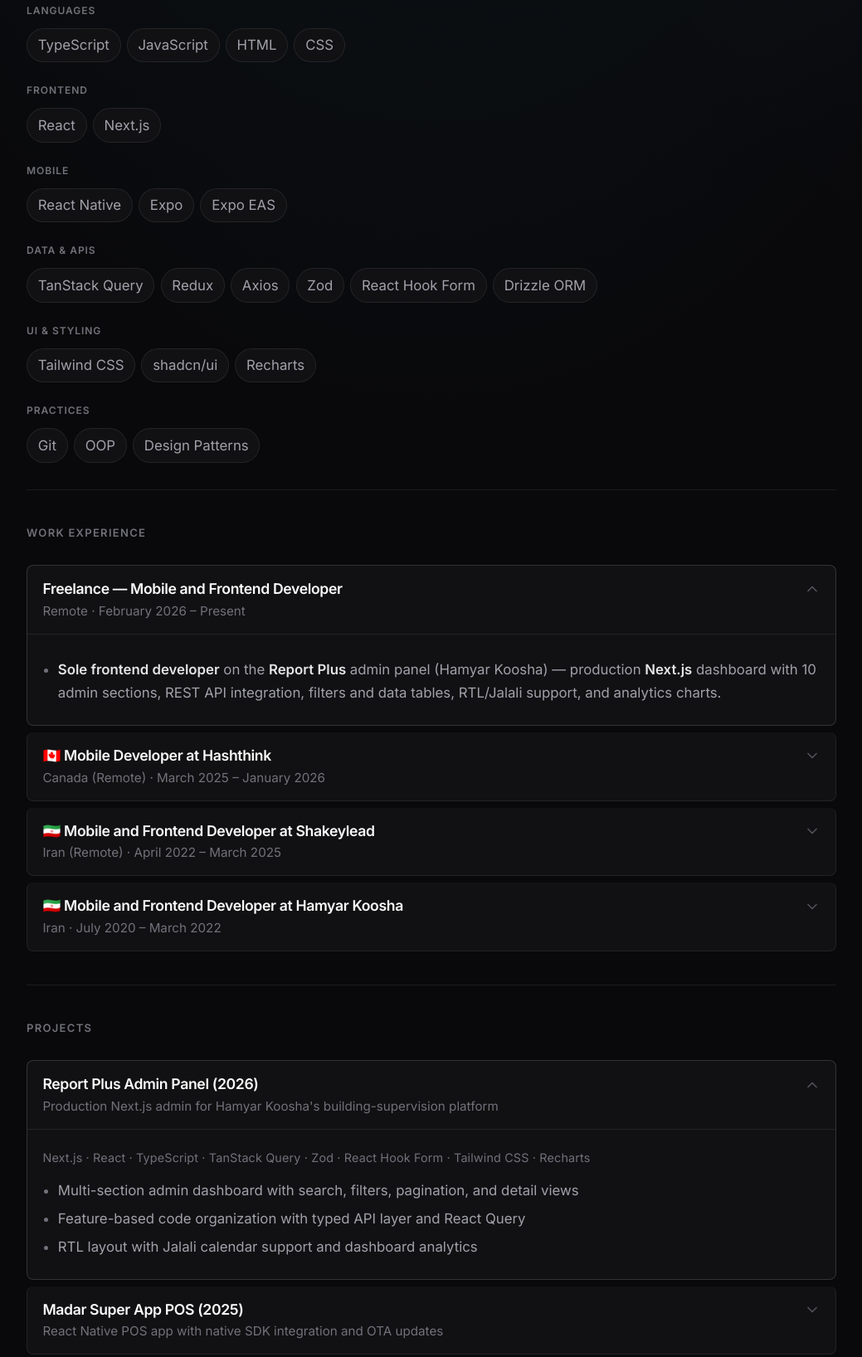
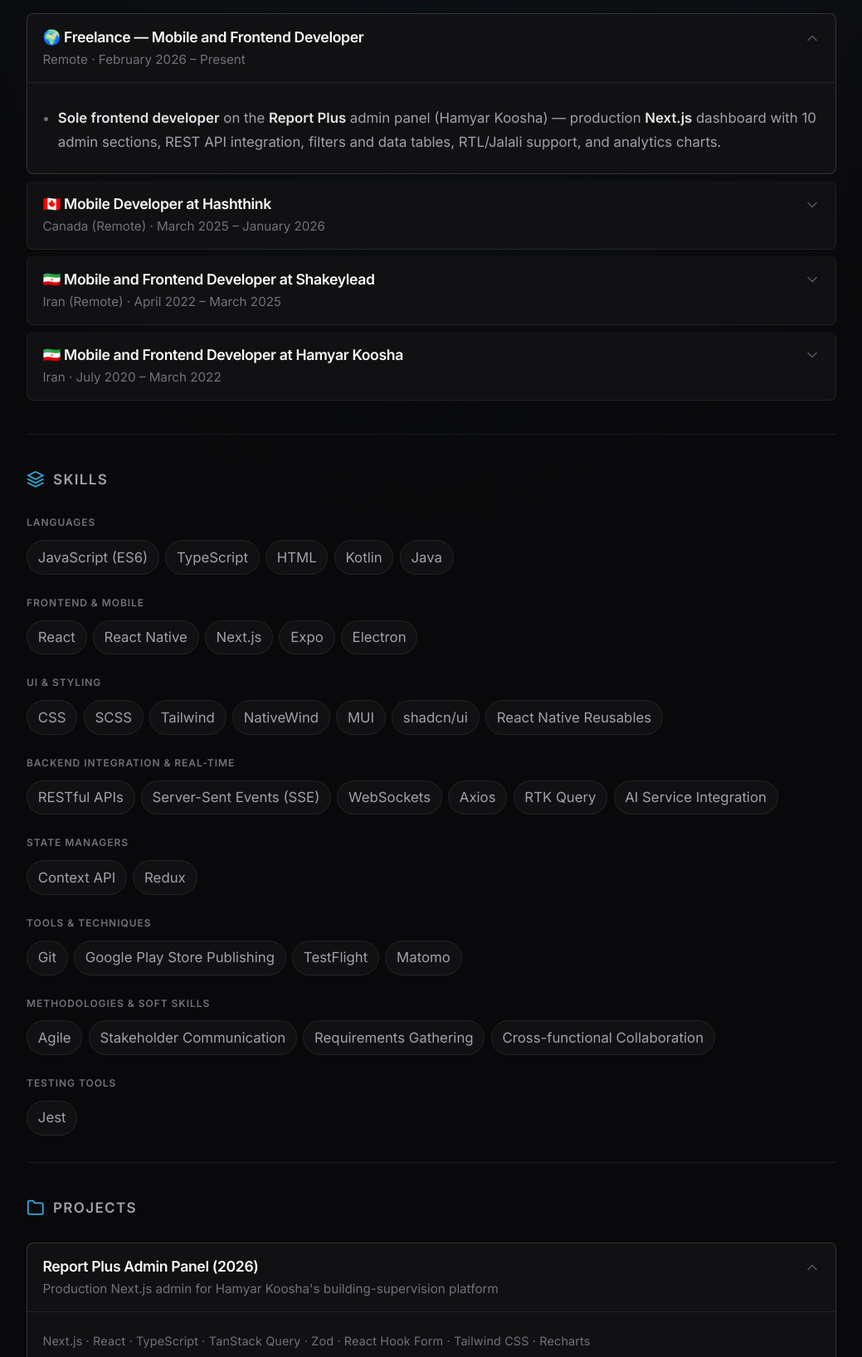
Before and after one commit to AminDannak/AminDannak.github.io, a plain HTML site: page index.html in a window 1280 px wide. Shown: the part 781-2417 px from the top of the page at 83% size, without its empty margins (120-1159 px from the left). Drawn offline with Linux system fonts and the light colour scheme.

Commit message:
feat: add education section and reorder sections

```diff
--- a/index.html
+++ b/index.html
@@ -167,12 +167,26 @@
         }
 
         h2 {
-            font-size: 0.8125rem;
+            font-size: 1.0625rem;
             font-weight: 600;
             text-transform: uppercase;
-            letter-spacing: 0.1em;
+            letter-spacing: 0.08em;
             margin: 0 0 1.75rem;
-            color: var(--text-faint);
+            color: var(--text-muted);
+        }
+
+        .section-title {
+            display: flex;
+            align-items: center;
+            gap: 0.65rem;
+        }
+
+        .section-title-icon {
+            width: 1.35rem;
+            height: 1.35rem;
+            flex-shrink: 0;
+            color: var(--accent);
+            opacity: 0.9;
         }
 
         .experience-item, .project-item {
@@ -521,7 +535,10 @@
                 <img src="./amin.webp" class="about-image"/>
             </div>
             <div>
-                <h2>About Me</h2>
+                <h2 class="section-title">
+                    <svg class="section-title-icon" xmlns="http://www.w3.org/2000/svg" viewBox="0 0 24 24" fill="none" stroke="currentColor" stroke-width="2" stroke-linecap="round" stroke-linejoin="round" aria-hidden="true"><path d="M20 21v-2a4 4 0 0 0-4-4H8a4 4 0 0 0-4 4v2"></path><circle cx="12" cy="7" r="4"></circle></svg>
+                    About Me
+                </h2>
                 <p>
                     I'm a mobile and frontend developer with <strong>a decade</strong> of experience shipping <strong>React</strong>, <strong>React Native</strong>, and <strong>Next.js</strong> products — from fintech and digital signature apps to AI-powered mobile tools and production admin dashboards.
                 </p>
@@ -533,68 +550,14 @@
         </section>
 
         <section class="to-appear">
-            <h2>Skills</h2>
-            <div class="skills-groups">
-                <div class="skills-group">
-                    <h3 class="skills-group-title">Languages</h3>
-                    <ul class="skills-list">
-                        <li>TypeScript</li>
-                        <li>JavaScript</li>
-                        <li>HTML</li>
-                        <li>CSS</li>
-                    </ul>
-                </div>
-                <div class="skills-group">
-                    <h3 class="skills-group-title">Frontend</h3>
-                    <ul class="skills-list">
-                        <li>React</li>
-                        <li>Next.js</li>
-                    </ul>
-                </div>
-                <div class="skills-group">
-                    <h3 class="skills-group-title">Mobile</h3>
-                    <ul class="skills-list">
-                        <li>React Native</li>
-                        <li>Expo</li>
-                        <li>Expo EAS</li>
-                    </ul>
-                </div>
-                <div class="skills-group">
-                    <h3 class="skills-group-title">Data &amp; APIs</h3>
-                    <ul class="skills-list">
-                        <li>TanStack Query</li>
-                        <li>Redux</li>
-                        <li>Axios</li>
-                        <li>Zod</li>
-                        <li>React Hook Form</li>
-                        <li>Drizzle ORM</li>
-                    </ul>
-                </div>
-                <div class="skills-group">
-                    <h3 class="skills-group-title">UI &amp; Styling</h3>
-                    <ul class="skills-list">
-                        <li>Tailwind CSS</li>
-                        <li>shadcn/ui</li>
-                        <li>Recharts</li>
-                    </ul>
-                </div>
-                <div class="skills-group">
-                    <h3 class="skills-group-title">Practices</h3>
-                    <ul class="skills-list">
-                        <li>Git</li>
-                        <li>OOP</li>
-                        <li>Design Patterns</li>
-                    </ul>
-                </div>
-            </div>
-        </section>
-
-        <section class="to-appear">
-            <h2>Work Experience</h2>
+            <h2 class="section-title">
+                <svg class="section-title-icon" xmlns="http://www.w3.org/2000/svg" viewBox="0 0 24 24" fill="none" stroke="currentColor" stroke-width="2" stroke-linecap="round" stroke-linejoin="round" aria-hidden="true"><rect x="2" y="7" width="20" height="14" rx="2" ry="2"></rect><path d="M16 21V5a2 2 0 0 0-2-2h-4a2 2 0 0 0-2 2v16"></path></svg>
+                Work Experience
+            </h2>
             <details class="accordion experience-item" open>
                 <summary>
                     <div class="accordion-head">
-                        <span class="accordion-title">Freelance — Mobile and Frontend Developer</span>
+                        <span class="accordion-title">🌍 Freelance — Mobile and Frontend Developer</span>
                         <span class="accordion-meta">Remote · February 2026 – Present</span>
                     </div>
                     <span class="accordion-chevron" aria-hidden="true"></span>
@@ -668,7 +631,93 @@
         </section>
 
         <section class="to-appear">
-            <h2>Projects</h2>
+            <h2 class="section-title">
+                <svg class="section-title-icon" xmlns="http://www.w3.org/2000/svg" viewBox="0 0 24 24" fill="none" stroke="currentColor" stroke-width="2" stroke-linecap="round" stroke-linejoin="round" aria-hidden="true"><polygon points="12 2 2 7 12 12 22 7 12 2"></polygon><polyline points="2 17 12 22 22 17"></polyline><polyline points="2 12 12 17 22 12"></polyline></svg>
+                Skills
+            </h2>
+            <div class="skills-groups">
+                <div class="skills-group">
+                    <h3 class="skills-group-title">Languages</h3>
+                    <ul class="skills-list">
+                        <li>JavaScript (ES6)</li>
+                        <li>TypeScript</li>
+                        <li>HTML</li>
+                        <li>Kotlin</li>
+                        <li>Java</li>
+                    </ul>
+                </div>
+                <div class="skills-group">
+                    <h3 class="skills-group-title">Frontend &amp; Mobile</h3>
+                    <ul class="skills-list">
+                        <li>React</li>
+                        <li>React Native</li>
+                        <li>Next.js</li>
+                        <li>Expo</li>
+                        <li>Electron</li>
+                    </ul>
+                </div>
+                <div class="skills-group">
+                    <h3 class="skills-group-title">UI &amp; Styling</h3>
+                    <ul class="skills-list">
+                        <li>CSS</li>
+                        <li>SCSS</li>
+                        <li>Tailwind</li>
+                        <li>NativeWind</li>
+                        <li>MUI</li>
+                        <li>shadcn/ui</li>
+                        <li>React Native Reusables</li>
+                    </ul>
+                </div>
+                <div class="skills-group">
+                    <h3 class="skills-group-title">Backend Integration &amp; Real-Time</h3>
+                    <ul class="skills-list">
+                        <li>RESTful APIs</li>
+                        <li>Server-Sent Events (SSE)</li>
+                        <li>WebSockets</li>
+                        <li>Axios</li>
+                        <li>RTK Query</li>
+                        <li>AI Service Integration</li>
+                    </ul>
+                </div>
+                <div class="skills-group">
+                    <h3 class="skills-group-title">State Managers</h3>
+                    <ul class="skills-list">
+                        <li>Context API</li>
+                        <li>Redux</li>
+                    </ul>
+                </div>
+                <div class="skills-group">
+                    <h3 class="skills-group-title">Tools &amp; Techniques</h3>
+                    <ul class="skills-list">
+                        <li>Git</li>
+                        <li>Google Play Store Publishing</li>
+                        <li>TestFlight</li>
+                        <li>Matomo</li>
+                    </ul>
+                </div>
+                <div class="skills-group">
+                    <h3 class="skills-group-title">Methodologies &amp; Soft Skills</h3>
+                    <ul class="skills-list">
+                        <li>Agile</li>
+                        <li>Stakeholder Communication</li>
+                        <li>Requirements Gathering</li>
+                        <li>Cross-functional Collaboration</li>
+                    </ul>
+                </div>
+                <div class="skills-group">
+                    <h3 class="skills-group-title">Testing Tools</h3>
+                    <ul class="skills-list">
+                        <li>Jest</li>
+                    </ul>
+                </div>
+            </div>
+        </section>
+
+        <section class="to-appear">
+            <h2 class="section-title">
+                <svg class="section-title-icon" xmlns="http://www.w3.org/2000/svg" viewBox="0 0 24 24" fill="none" stroke="currentColor" stroke-width="2" stroke-linecap="round" stroke-linejoin="round" aria-hidden="true"><path d="M22 19a2 2 0 0 1-2 2H4a2 2 0 0 1-2-2V5a2 2 0 0 1 2-2h5l2 3h9a2 2 0 0 1 2 2z"></path></svg>
+                Projects
+            </h2>
             <details class="accordion project-item" open>
                 <summary>
                     <div class="accordion-head">
@@ -811,7 +860,21 @@
         </section>
 
         <section class="to-appear">
-            <h2>Publications &amp; Content Creation</h2>
+            <h2 class="section-title">
+                <svg class="section-title-icon" xmlns="http://www.w3.org/2000/svg" viewBox="0 0 24 24" fill="none" stroke="currentColor" stroke-width="2" stroke-linecap="round" stroke-linejoin="round" aria-hidden="true"><path d="M22 10v6M2 10l10-5 10 5-10 5z"></path><path d="M6 12v5c0 1.1 2.7 2 6 2s6-.9 6-2v-5"></path></svg>
+                Education
+            </h2>
+            <div class="experience-item">
+                <h3>Master's Degree in Structural Engineering</h3>
+                <p>Amirkabir University of Technology · Sep 2016 – Feb 2018</p>
+            </div>
+        </section>
+
+        <section class="to-appear">
+            <h2 class="section-title">
+                <svg class="section-title-icon" xmlns="http://www.w3.org/2000/svg" viewBox="0 0 24 24" fill="none" stroke="currentColor" stroke-width="2" stroke-linecap="round" stroke-linejoin="round" aria-hidden="true"><path d="M4 19.5A2.5 2.5 0 0 1 6.5 17H20"></path><path d="M6.5 2H20v20H6.5A2.5 2.5 0 0 1 4 19.5v-15A2.5 2.5 0 0 1 6.5 2z"></path></svg>
+                Publications &amp; Content Creation
+            </h2>
             <details class="accordion project-item">
                 <summary>
                     <div class="accordion-head">
@@ -839,7 +902,10 @@
         </section>
 
         <section class="to-appear">
-            <h2>Open Source Contributions</h2>
+            <h2 class="section-title">
+                <svg class="section-title-icon" xmlns="http://www.w3.org/2000/svg" viewBox="0 0 24 24" fill="none" stroke="currentColor" stroke-width="2" stroke-linecap="round" stroke-linejoin="round" aria-hidden="true"><path d="M9 19c-5 1.5-5-2.5-7-3m14 6v-3.87a3.37 3.37 0 0 0-.94-2.61c3.14-.35 6.44-1.54 6.44-7A5.44 5.44 0 0 0 20 4.77 5.07 5.07 0 0 0 19.91 1S18.73.65 16 2.48a13.38 13.38 0 0 0-7 0C6.27.65 5.09 1 5.09 1A5.07 5.07 0 0 0 5 4.77a5.44 5.44 0 0 0-1.5 3.78c0 5.42 3.3 6.61 6.44 7A3.37 3.37 0 0 0 9 18.13V22"></path></svg>
+                Open Source Contributions
+            </h2>
             <div class="project-item">
                 <h3>React (2024)</h3>
                 <p>Contributed to the React repository by improving documentation accuracy.</p>
```
Also changed, not shown: 2 other files.
